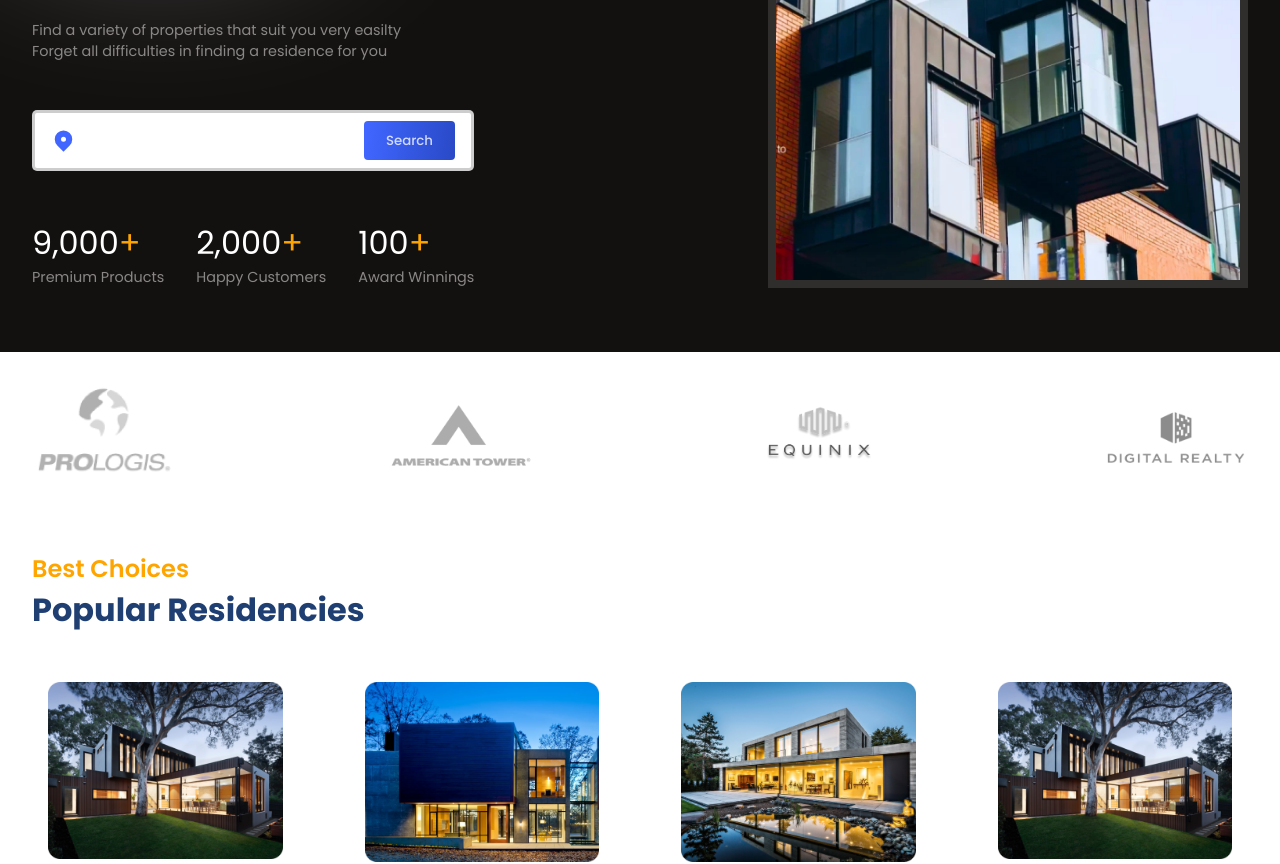
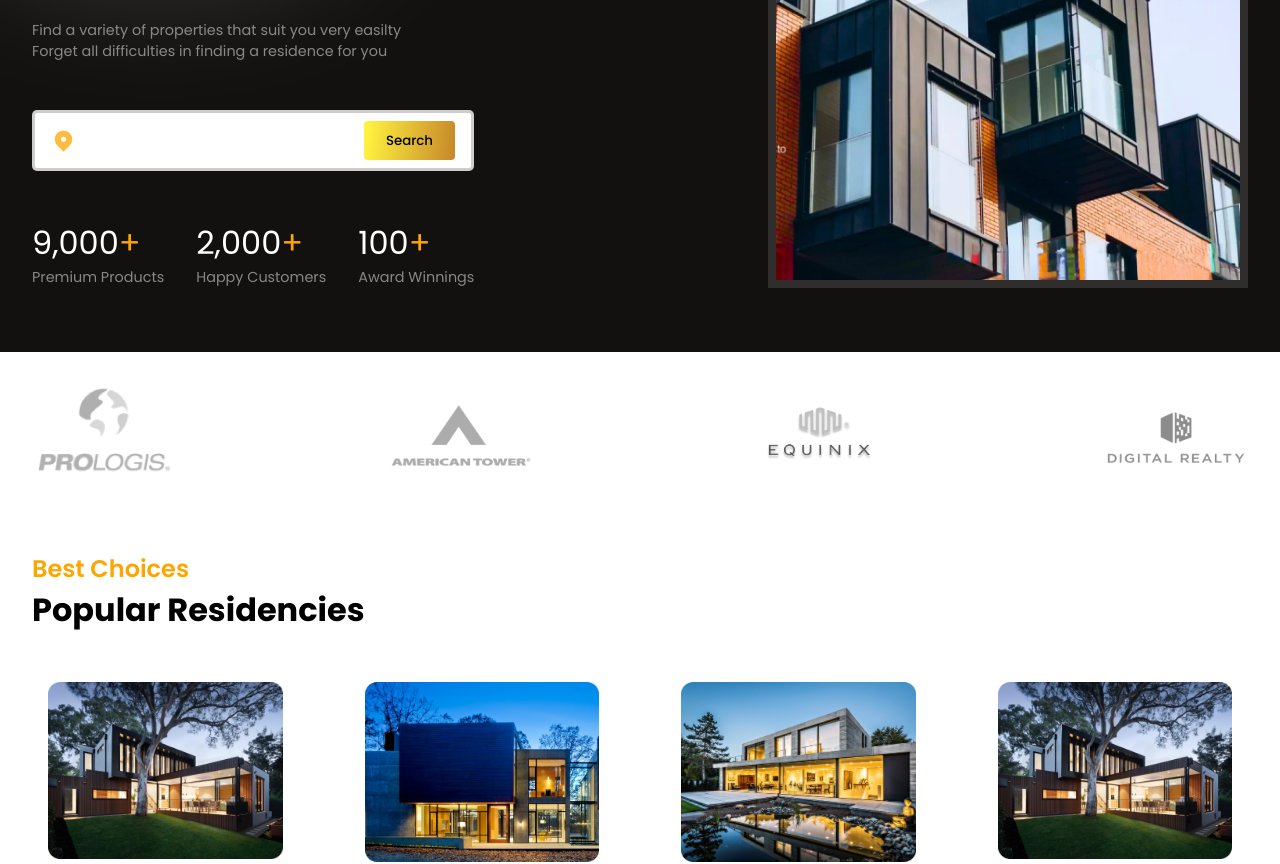
Before and after one commit to MADEYE42/College--Nest, a React (Vite) app: page / in a window 1280 px wide. Shown: the part 420-1284 px from the top of the page. Built offline with nearby package versions, Linux system fonts and the light colour scheme.

Commit message:
completed

```diff
--- a/src/components/Footer/Footer.jsx
+++ b/src/components/Footer/Footer.jsx
@@ -15,7 +15,7 @@ const Footer = () => {
 
         <div className="flexColStart f-right">
           <span className="primaryText">Information</span>
-          <span className="secondaryText">145 New York, FL 5467, USA</span>
+          <span className="secondaryText">Sambhaji Ground </span>
           <div className="flexCenter f-menu">
             <span>Property</span>
             <span>Services</span>
--- a/src/components/GetStarted/GetStarted.css
+++ b/src/components/GetStarted/GetStarted.css
@@ -1,9 +1,9 @@
 .inner-container{
     gap: 1.5rem;
-    background: #4161df;
+    background: #dfb541;
     padding: 2rem;
     border-radius: 10px;
-    border: 6px solid #5d77d6;
+    border: 6px solid #d6975d;
     text-align: center;
 }
 
@@ -15,7 +15,7 @@
     color: rgba(255, 255, 255, 0.587);
 }
 .inner-container .button {
-    background: #5a73d7;
+    background: #d7c45a;
     border: 2px solid white;
     box-shadow: var(--shadow);
     border-radius: 10px;
--- a/src/components/header-section/Header.css
+++ b/src/components/header-section/Header.css
@@ -6,6 +6,9 @@
     padding-top: 1rem;
     padding-bottom: 1rem;
     color: var(--secondary);
+}
+.button{
+    color: black;
 }
 .h-menu{
     gap: 2rem;
--- a/src/components/header-section/Header.jsx
+++ b/src/components/header-section/Header.jsx
@@ -1,5 +1,6 @@
 import React from "react";
 import './Header.css'
+
 const Header = () => {
   return (
     <section className="h-wrapper">
--- a/src/components/hero-section/hero.jsx
+++ b/src/components/hero-section/hero.jsx
@@ -2,6 +2,7 @@ import React from "react";
 import './Hero.css'
 import {HiLocationMarker} from 'react-icons/hi'
 import CountUp from "react-countup";
+import {motion} from 'framer-motion'
 
 const Hero = () => {
   return (
--- a/src/index.css
+++ b/src/index.css
@@ -2,9 +2,9 @@
   --primary: #1f3e72;
   --secondary: rgba(255, 255, 255, 0.78);
   --black: #131110;
-  --blue-gradient: linear-gradient(97.05deg, #4066ff 3.76%, #2949c6 100%);
+  --blue-gradient: linear-gradient(97.05deg, #fff240 3.76%, #c68729 100%);
   --orange-gradient: linear-gradient(270deg, #ffb978 0%, #ff922d 100%);
-  --blue: #4066ff;
+  --blue: #ffbc40;
   --lightBlue: #eeeeff;
   --shadow: 0px 23px 21px -8px rgba(136, 160, 255, 0.25);
 }
@@ -67,7 +67,7 @@ a {
 }
 
 .primaryText {
-  color: #1f3e72;
+  color: #000000;
   font-weight: bold;
   font-size: 2rem;
 }
```
